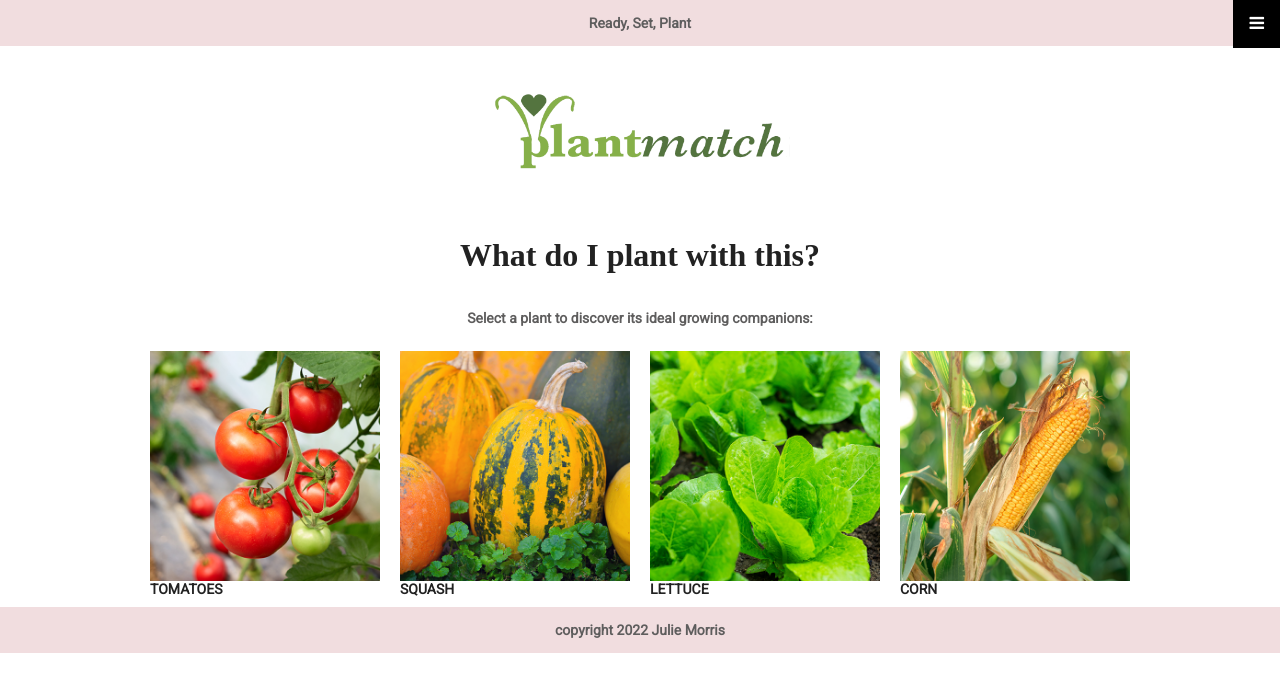
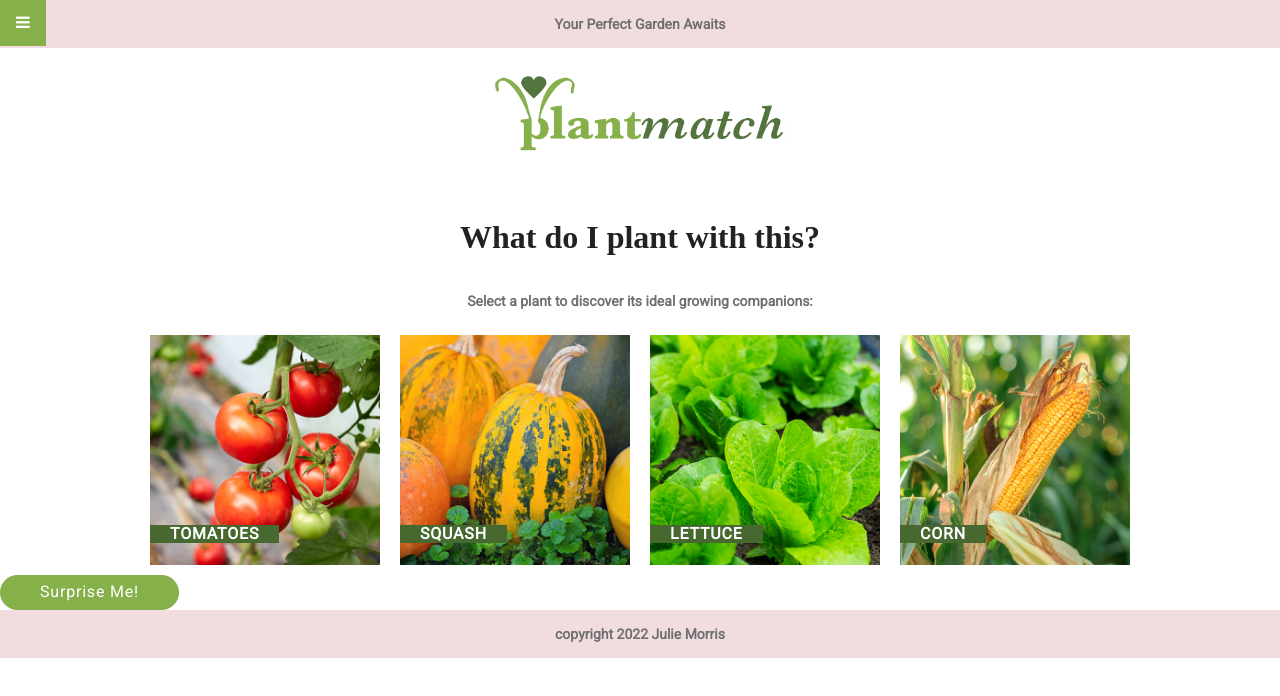
Before and after one commit to Julie805/plant-match, a website built with Parcel: page project-directory/index.html in a window 1280 px wide. Built offline with nearby package versions, Linux system fonts and the light colour scheme; a web font is replaced by a local one.

Commit message:
updated froohomepage css

```diff
--- a/project-directory/css/main.css
+++ b/project-directory/css/main.css
@@ -87,6 +87,8 @@ textarea {
    Author's custom styles
    ========================================================================== */
 
+   /*global styles*/
+
 *, *::before, *::after {
     box-sizing: border-box;
 }
@@ -103,73 +105,53 @@ body {
 
 .top-frame, footer {
   background: #F1DDDF;
-  margin-bottom: 20px;
 
 }
 
-.nav {
-  display: flex;
-  justify-content: space-around;
-  margin: 50px;
+button {
+  display: block;
+  margin: 25px auto 50px;
+  padding: .5rem 2.5rem;
+  background: #86B049;
+  width: max-content;
+  border-radius: 100px;
+  color: white;
+  text-transform: uppercase;
+  font-size: 1.25rem;
+  letter-spacing: .05rem;
+  border: none;
 }
 
 
-* Style the navigation menu */
-.topnav {
-  overflow: hidden;
-  background-color: #333;
-  position: relative;
+.button:hover,
+.button:focus {
+  opacity: .75;
 }
 
-/* Hide the links inside the navigation menu (except for logo/home) */
-.topnav #myLinks {
-  display: none;
+.brightness {
+  background-color: white;
+  display: inline-block;
 }
 
-/* Style navigation menu links */
-.topnav a {
-  color: white;
-  padding: 14px 16px;
-  text-decoration: none;
-  font-size: 17px;
-  display: block;
+.brightness img:hover {
+  opacity: .5;
 }
 
-/* Style the hamburger menu */
-.topnav a.icon {
-  background: black;
-  display: block;
+.text-block {
   position: absolute;
-  right: 0;
-  top: 0;
-}
-
-/* Add a grey background color on mouse-over */
-.topnav a:hover {
-  background-color: #ddd;
-  color: black;
-}
-
-/* Style the active link (or home/logo) */
-.active {
-  background-color: #04AA6D;
+  bottom: 22px;
+  left: 0px;
+  background-color: #476930;
   color: white;
-}
-
-.logo-center {
-  display: flex;
-  justify-content: center;
-}
-.logo {
-  width: 300px;
-  padding: 20px 0 40px
+  padding-left: 20px;
+  padding-right: 20px;
 }
 
 h5 {
   margin: 0;
-  padding: 15px 0;
+  padding: 16px 0;
   text-align: center;
-  color: rgb(94, 93, 93);
+  color: #706f6f;
   font-size: .875rem;
 
 }
@@ -184,8 +166,65 @@ h1 {
 h3 {
   margin: 0;
   text-transform: uppercase;
-  font-size: .875rem;
+  font-size: 1rem;
+  letter-spacing: .05rem;
 }
+
+/* mobile styles */
+
+/* Style the navigation menu */
+.topnav {
+  background-color: #86B049;
+  position: relative;
+
+}
+
+/* Hide the links inside the navigation menu (except for logo/home) */
+.topnav #myLinks {
+  display: none;
+}
+
+/* Style navigation menu links */
+.topnav a {
+  color: white;
+  padding: 14px 16px;
+  text-decoration: none;
+  text-transform: uppercase;
+  font-size: 1rem;
+  display: block;
+}
+
+/* Style the hamburger menu */
+.topnav a.icon {
+  background: #C8B88A;
+  display: block;
+  position: absolute;
+  left: 0;
+  top: 0;
+}
+
+/* Add a background color on mouse-over */
+.topnav a:hover {
+  background-color: #86B049;
+  color: white;
+}
+
+/* Style the active link (or home/logo) */
+.active {
+  background-color: #86B049;
+  color: white;
+}
+
+.logo-center {
+  display: flex;
+  justify-content: center;
+}
+
+.logo {
+  width: 300px;
+  padding: 20px 0 40px
+}
+
 
 .main {
   display: flex;
@@ -197,19 +236,29 @@ h3 {
 
 .plant {
   margin: 10px;
+  position: relative;
 
 }
 
 .plant img {
   width: 230px;
-
-
 }
 
 footer {
   margin-bottom: 0;
 }
 
+/* selects the button that picks at random */
+
+
+/* selects the button that starts the matchmaking from the beginning */
+.start-over {
+  color: #86B049;
+}
+
+.hide {
+  display: none;
+}
 
 
 /* ==========================================================================
--- a/project-directory/index.html
+++ b/project-directory/index.html
@@ -36,24 +36,26 @@
 <body>
   <!-- My content here -->
   <header>
-    <div class="top-frame">
-      <h5>Ready, Set, Plant</h5>
-    </div>
 
 
-    <nav class="topnav container">
+    <nav class="topnav">
+      <div class="top-frame">
+        <h5>Your Perfect Garden Awaits</h5>
+      </div>
       <!-- Navigation links (hidden by default) -->
       <div id="myLinks">
-        <a href="#news">News</a>
+        <a href="#shop">Shop</a>
+        <a href="#about">About</a>
         <a href="#contact">Contact</a>
-        <a href="#about">About</a>
+
       </div>
       <!-- "Hamburger menu" / "Bar icon" to toggle the navigation links -->
-      <a href="javascript:void(0);" class="icon" onclick="myFunction()">
+      <a href="javascript:void(0);" class="icon" onclick="hamburger()">
         <i class="fa fa-bars"></i>
       </a>
       <!-- my code continuted -->
     </nav>
+
     <div class="logo-center">
       <a href="#"><img class="logo" src="img/logo500.png" alt="plant match logo"></a>
     </div>
@@ -61,27 +63,41 @@
   </header>
 
   <section class="hero">
-    <h1>What do I plant with this?</h1>
-    <h5>Select a plant to discover its ideal growing companions:</h5>
+    <h1 class="headline">What do I plant with this?</h1>
+    <h5 class="instructions">Select a plant to discover its ideal growing companions:</h5>
   </section>
 
-  <main class="main container">
-    <section class="plant">
+  <main>
+    <div class="main container">
+      <section class="plant brightness tomato">
         <img src="img/tomato.jpg" alt="tomato plant">
+        <div class="text-block">
           <h3>Tomatoes</h3>
+        </div>
       </section>
-    <section class="plant">
+      <section class="plant brightness squash">
         <img src="img/squash.jpg" alt="various fresh squash">
+        <div class="text-block">
           <h3>Squash</h3>
+        </div>
       </section>
-    <section class="plant">
+      <section class="plant brightness lettuce">
         <img src="img/lettuce.jpg" alt="lettuce growing in a garden">
+        <div class="text-block">
           <h3>Lettuce</h3>
+        </div>
       </section>
-    <section class="plant">
+      <section class="plant brightness corn">
         <img src="img/corn.jpg" alt="fresh corn growing on a plant">
+        <div class="text-block">
           <h3>Corn</h3>
+        </div>
       </section>
+    </div>
+    <div class="button">
+      <button class="random-match">Surprise Me!</button>
+      <button class="start-over hide">Start Over</button>
+    </div>
   </main>
 
   <footer>
--- a/project-directory/js/main.js
+++ b/project-directory/js/main.js
@@ -1,14 +1,38 @@
+//Psuedo-code:
+// -Visitor may choose one plant to start, or click a "Surprise me!" button that chooses a plant at random.
+// -Picked plant (by user or random) returns 4 new plants that are a match.
+// -Hero area text updates to say: "You have chosen (plant)! Select as many companion plants as you'd like to add them to your garden:"
+// - Picked plants have a heart that is filled in when clicked.
+// -Button updates to say "get my garden"
+// - After get my garden button is clicked, screen updates to display thumbnails of selections, a message that these are the chosen match, and an updated button to "Start Over."
+
+const plant = document.querySelector("#plant img");
+const tomato = document.querySelector("#tomato");
+const squash = document.querySelector("#squash");
+const headline = document.querySelector("#headline");
+const instructions = document.querySelector("#instructions");
+
+
+//When visitor chooses a plant ... NOT WORKING:
+plant.addEventListener("click", function () {
+  headline.innerText = "You have chosen a plant!"
+  instructions.innerText = "Select as many companion plants as you'd like to add them to your garden:";
+  console.log("test");
+});
+
+
+
 //updates the copyright year in the footer
 const copyrightYear = document.querySelector('#copyright-year');
 copyrightYear.innerText = new Date().getFullYear();
 
 
 //Toggle between showing and hiding the navigation menu links when the user clicks on the hamburger menu / bar icon //
-function myFunction() {
-    var x = document.getElementById("myLinks");
-    if (x.style.display === "block") {
-      x.style.display = "none";
+function hamburger() {
+    const links = document.getElementById("myLinks");
+    if (links.style.display === "block") {
+      links.style.display = "none";
     } else {
-      x.style.display = "block";
+      links.style.display = "block";
     }
-  }
+  };
```
Also changed, not shown: 4 other files. Lines whose indentation alone changed are shown as unchanged.
